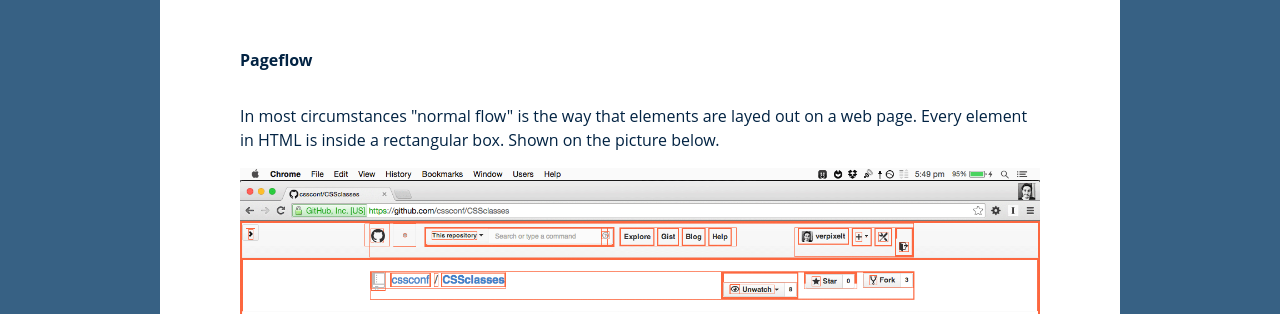
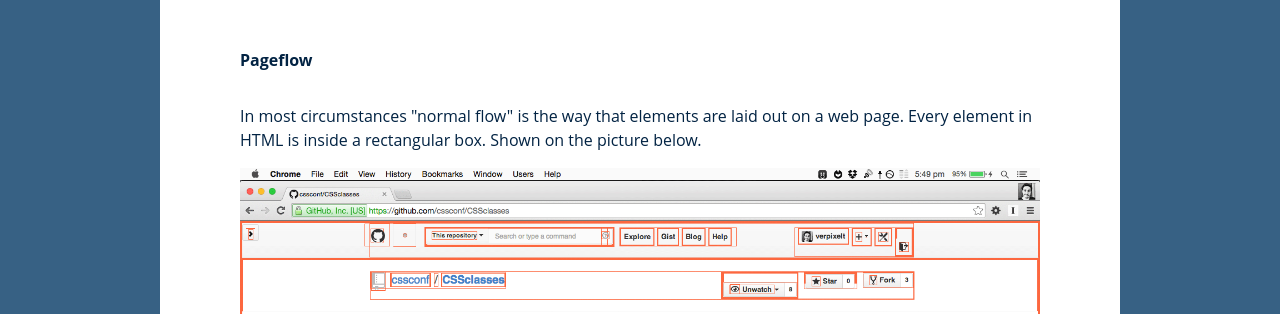
Before and after one commit to cssconf/CSSclasses--old, a Jekyll site: the page built from learning-materials.html, in a window 1280 px wide. Shown: the part 4613-4927 px from the top of the page. Built offline with Jekyll 4.4.1, drawn with Linux system fonts in a browser that asks for light colours; nearby versions of some CDN libraries.

Commit message:
Add box model chapter and typo fixes by @trodrigues #43

```diff
--- a/_sass/screen.scss
+++ b/_sass/screen.scss
@@ -22,7 +22,8 @@
 }
 
 img {
-  width: 100%;
+  max-width: 100%;
+  height: auto;
 }
 
 // links
@@ -170,6 +171,7 @@
     display: block;
     margin-top: 1em;
     margin-bottom: 1em;
+    text-align: center;
   }
 }
 
--- a/css/screen.css
+++ b/css/screen.css
@@ -1109,34 +1109,35 @@
 
 /* line 24, ../_sass/screen.scss */
 img {
-  width: 100%;
+  max-width: 100%;
+  height: auto;
 }
 
-/* line 29, ../_sass/screen.scss */
+/* line 30, ../_sass/screen.scss */
 a, a:visited {
   color: #376184;
   border-bottom: 2px solid;
   text-decoration: none;
 }
 
-/* line 35, ../_sass/screen.scss */
+/* line 36, ../_sass/screen.scss */
 a:hover, a:focus {
   opacity: .7;
 }
 
-/* line 40, ../_sass/screen.scss */
+/* line 41, ../_sass/screen.scss */
 .site-header a, .site-footer a, .site-nav a {
   color: white;
   border-bottom: 0;
 }
 
-/* line 47, ../_sass/screen.scss */
+/* line 48, ../_sass/screen.scss */
 .site-byline a {
   color: #ffd075;
   border-bottom: 0;
 }
 
-/* line 55, ../_sass/screen.scss */
+/* line 56, ../_sass/screen.scss */
 .team a[href^="https://twitter.com"],
 .team a[href^="https://github.com"] {
   background-repeat: no-repeat;
@@ -1144,16 +1145,16 @@
   border-bottom: none;
   padding-left: 1.6em;
 }
-/* line 62, ../_sass/screen.scss */
+/* line 63, ../_sass/screen.scss */
 .team a[href^="https://twitter.com"] {
   background-image: url(../images/twitter.svg);
 }
-/* line 66, ../_sass/screen.scss */
+/* line 67, ../_sass/screen.scss */
 .team a[href^="https://github.com"] {
   background-image: url(../images/github.svg);
 }
 
-/* line 71, ../_sass/screen.scss */
+/* line 72, ../_sass/screen.scss */
 .button, .button:visited {
   display: inline-block;
   margin: 1em auto;
@@ -1167,7 +1168,7 @@
   border: none;
 }
 
-/* line 83, ../_sass/screen.scss */
+/* line 84, ../_sass/screen.scss */
 .site-header, .site-footer, .main-content {
   max-width: 36em;
   margin: 2em auto;
@@ -1175,72 +1176,72 @@
   position: relative;
 }
 
-/* line 89, ../_sass/screen.scss */
+/* line 90, ../_sass/screen.scss */
 .site-header, .site-footer {
   color: #FFF;
   text-align: center;
   padding: 1em;
 }
 
-/* line 95, ../_sass/screen.scss */
+/* line 96, ../_sass/screen.scss */
 .site-footer {
   overflow: hidden;
 }
 
-/* line 99, ../_sass/screen.scss */
+/* line 100, ../_sass/screen.scss */
 .footer-list {
   padding: 0;
   margin: 0;
 }
-/* line 102, ../_sass/screen.scss */
+/* line 103, ../_sass/screen.scss */
 .footer-list li {
   margin-left: 20px;
   display: inline-block;
   list-style: none;
   line-height: 2.3;
 }
-/* line 107, ../_sass/screen.scss */
+/* line 108, ../_sass/screen.scss */
 .footer-list li:first-child {
   margin-left: 0;
 }
-/* line 110, ../_sass/screen.scss */
+/* line 111, ../_sass/screen.scss */
 .footer-list li a {
   padding: .5em 1em;
 }
 
-/* line 116, ../_sass/screen.scss */
+/* line 117, ../_sass/screen.scss */
 .footer-link {
   position: relative;
   overflow: visible;
 }
-/* line 119, ../_sass/screen.scss */
+/* line 120, ../_sass/screen.scss */
 .footer-link svg {
   display: block;
   overflow: visible;
 }
 
-/* line 125, ../_sass/screen.scss */
+/* line 126, ../_sass/screen.scss */
 .footer-link .icon {
   position: absolute;
 }
-/* line 127, ../_sass/screen.scss */
+/* line 128, ../_sass/screen.scss */
 .footer-link .icon svg {
   max-height: 100%;
 }
 
-/* line 132, ../_sass/screen.scss */
+/* line 133, ../_sass/screen.scss */
 .footer-link .github {
   left: -20px;
   top: 2px;
 }
 
-/* line 137, ../_sass/screen.scss */
+/* line 138, ../_sass/screen.scss */
 .footer-link .twitter {
   left: -17px;
   top: 2px;
 }
 
-/* line 142, ../_sass/screen.scss */
+/* line 143, ../_sass/screen.scss */
 .end-note {
   background-color: #ff6b69;
   color: white;
@@ -1249,7 +1250,7 @@
   padding: .5em;
 }
 
-/* line 150, ../_sass/screen.scss */
+/* line 151, ../_sass/screen.scss */
 .main-content {
   max-width: 60em;
   padding: 1em;
@@ -1257,12 +1258,12 @@
   border-top: 10px solid #67c4b3;
 }
 
-/* line 158, ../_sass/screen.scss */
+/* line 159, ../_sass/screen.scss */
 .icon svg {
   width: 28px;
 }
 
-/* line 163, ../_sass/screen.scss */
+/* line 164, ../_sass/screen.scss */
 section {
   margin-top: 2em;
   margin-bottom: 2em;
@@ -1270,38 +1271,39 @@
   padding-bottom: 2em;
   border-top: 4px solid #67c4b3;
 }
-/* line 169, ../_sass/screen.scss */
+/* line 170, ../_sass/screen.scss */
 section img {
   display: block;
   margin-top: 1em;
   margin-bottom: 1em;
+  text-align: center;
 }
 
-/* line 177, ../_sass/screen.scss */
+/* line 179, ../_sass/screen.scss */
 code {
   padding: 1px 2px;
   border-radius: 2px;
   background-color: #dff2ef;
 }
 
-/* line 183, ../_sass/screen.scss */
+/* line 185, ../_sass/screen.scss */
 .highlight {
   margin: 1em 0;
   background-color: #dff2ef;
 }
-/* line 186, ../_sass/screen.scss */
+/* line 188, ../_sass/screen.scss */
 .highlight pre {
   margin: 0;
   padding: 1em;
   font-size: 14px;
 }
 
-/* line 193, ../_sass/screen.scss */
+/* line 195, ../_sass/screen.scss */
 .sidebyside {
   display: block;
   position: relative;
 }
-/* line 196, ../_sass/screen.scss */
+/* line 198, ../_sass/screen.scss */
 .sidebyside:before {
   content: ' ';
   position: absolute;
@@ -1312,7 +1314,7 @@
   display: block;
   z-index: 0;
 }
-/* line 206, ../_sass/screen.scss */
+/* line 208, ../_sass/screen.scss */
 .sidebyside .description {
   width: 50%;
   display: inline-block;
@@ -1325,7 +1327,7 @@
   -webkit-user-select: none;
   user-select: none;
 }
-/* line 218, ../_sass/screen.scss */
+/* line 220, ../_sass/screen.scss */
 .sidebyside .highlight {
   width: 49%;
   display: inline-block;
@@ -1335,44 +1337,44 @@
   z-index: 1;
   position: relative;
 }
-/* line 227, ../_sass/screen.scss */
+/* line 229, ../_sass/screen.scss */
 .sidebyside .highlight pre {
   margin: 0;
 }
 
-/* line 233, ../_sass/screen.scss */
+/* line 235, ../_sass/screen.scss */
 iframe {
   border: 1px solid #67c4b3;
 }
 
 @media screen and (min-width: 25em) {
-  /* line 238, ../_sass/screen.scss */
+  /* line 240, ../_sass/screen.scss */
   body {
     font-size: 16px;
   }
 
-  /* line 241, ../_sass/screen.scss */
+  /* line 243, ../_sass/screen.scss */
   .site-header, .site-footer {
     padding: 2em 2em;
   }
 
-  /* line 244, ../_sass/screen.scss */
+  /* line 246, ../_sass/screen.scss */
   .main-content {
     padding: 3em 2em;
   }
 }
 @media screen and (min-width: 42.5em) {
-  /* line 249, ../_sass/screen.scss */
+  /* line 251, ../_sass/screen.scss */
   .site-header, .site-footer {
     padding: 2em 3em;
   }
 
-  /* line 252, ../_sass/screen.scss */
+  /* line 254, ../_sass/screen.scss */
   .main-content {
     padding: 4em 5em;
   }
 }
-/* line 257, ../_sass/screen.scss */
+/* line 259, ../_sass/screen.scss */
 .list-wo-bullets {
   padding: 0;
   list-style: none;
--- a/learning-materials.html
+++ b/learning-materials.html
@@ -70,14 +70,15 @@
     {% endhighlight %}
     <p>In the above example, you can see our first case of an attribute. It starts with a lowercase name, and then is almost always followed by an = and a ‘value’ that’s surrounded in double quotes, "like this". An element can have many attributes, in which case you separate them by spaces, as you’ll see soon. Attributes give information about an element in particular.</p>
     <h4 id="pageflow">Pageflow</h4>
-    <p>In most circumstances "normal flow" is the way that elements are layed out on a web page. Every element in HTML is inside a rectangular box. Shown on the picture below.</p>
+    <p>In most circumstances "normal flow" is the way that elements are laid out on a web page. Every element in HTML is inside a rectangular box. Shown on the picture below.</p>
     <img src="../images/pageflow-boxes.png" alt="">
     <p>In our example, each of these boxes are one of two different types: <strong>inline boxes</strong> or <strong>block boxes</strong>. So what exactly does this mean? Let’s start with block boxes.</p>
-    <p><strong>Block boxes</strong> are positioned one after the other in order they’ve been written in the HTML file. They normally start in the upper left corner and go down to the bottom.</p>
+
+    <p><strong>Block boxes</strong> are stacked vertically one after the other in order they’ve been written in the HTML file, and they usually occupy the whole width of the page. They normally start in the upper left corner and go down to the bottom.</p>
     <p>Here is a simple example. Don’t get confused by the additional CSS. It’s just there for the purpose of making the boxes visible.</p>
     <p data-height="404" data-theme-id="0" data-slug-hash="tmcHC" data-default-tab="result" class='codepen'>See the Pen <a href='http://codepen.io/verpixelt/pen/tmcHC/'>CSSClasses Block Boxes</a> by Kevin Lorenz (<a href='http://codepen.io/verpixelt'>@verpixelt</a>) on <a href='http://codepen.io'>CodePen</a>.</p>
     <script async src="//codepen.io/assets/embed/ei.js"></script>
-    <p><strong>Inline Boxes</strong> work a bit different. These boxes will also start at to upper left corner, but will arrange itselfs horizontal.</p>
+    <p><strong>Inline Boxes</strong> work a bit different. These boxes will also start at the upper left corner, but will arrange itselfs horizontal.</p>
     <p>Here’s an example for that as well.</p>
     <p data-height="268" data-theme-id="0" data-slug-hash="rtvGu" data-default-tab="result" class='codepen'>See the Pen <a href='http://codepen.io/verpixelt/pen/rtvGu/'>CSSClasses inline box</a> by Kevin Lorenz (<a href='http://codepen.io/verpixelt'>@verpixelt</a>) on <a href='http://codepen.io'>CodePen</a>.</p>
     <script async src="//codepen.io/assets/embed/ei.js"></script>
@@ -155,7 +156,7 @@
 </html>
         {% endhighlight %}
     </div>
-    And there we are, this is our first <em>valid</em> HTML file! Here it is again, so you can neatly copy&paste it:
+    <p>And there we are, this is our first <em>valid</em> HTML file! Here it is again, so you can neatly copy&paste it:</p>
 {% highlight HTML %}
 <!DOCTYPE html>
 <html>
@@ -373,6 +375,24 @@
     {% endhighlight %}
     <p>Here you see an even thicker border that is not solid and has a different color, but is also <code>dashed</code> instead of <code>solid</code>. The color is a good example for how many different types of values a lot of CSS properties accept. Let’s just say there are a lot more than would fit nicely on this page. Often you’ll find yourself searching the web for the accepted input values, or looking them up in the <em>CSS spec</em> (check links at the end of the tutorial). This color value is in HEX RGB notation. It can be convenient to use a color picker tool (you can find them online or even use good ol’ MSPaint!) to find the color you want and then just copy and paste the value from there.</p>
 
+
+     <h4 id="boxmodel">The Box Model</h4>
+    <p>The Box Model is something that describes how all of these boxes behave, and how the browser knows about the space they occupy on a page.</p>
+
+    <p>We’ve told you that you can specify width, height and borders, but there’s more than that. You can also specify a <code>padding</code>, which is some space between your content and the edge of the box. And you can specify a <code>margin</code>, which is the size between the box and it's neighboring boxes.</p>
+
+    <p>Here’s an example with all of these properties so you can see how they behave. Note that the content is 5px away from the border, and that the boxes are 10px away from each other.</p>
+    <p data-height="268" data-theme-id="0" data-slug-hash="jzfqi" data-default-tab="result" class='codepen'>See the Pen <a href='http://codepen.io/trodrigues/pen/jzfqi/'>jzfqi</a> by Tiago Rodrigues (<a href='http://codepen.io/trodrigues'>@trodrigues</a>) on <a href='http://codepen.io'>CodePen</a>.</p>
+<script async src="//codepen.io/assets/embed/ei.js"></script>
+
+    <p>And here you can see how these different properties compose a box:</p>
+    <p><img src="../images/boxmodel.png" alt=""></p>
+
+    <!-- TODO need to explain shorthand before explaining the padding stuff and how much size it occupies -->
+    <!--<p>Now, how much space does this box occupy on a page? We need to take into account not just the width and the height that was specified, but also the paddings and the borders (we can forget about the margins for now). So in reality, our box occupies a size of 80x plus 5px on each side for the paddings, </p>
+    -->
+
+
     <h4 id="hover">Hover</h4>
     <p>Hover is a small example of how you can add some fun little interactivity to your site. Take our <code>div</code> example from above and let’s add a little bit to our CSS:</p>
     {% highlight CSS %}
```
Also changed, not shown: other parts of learning-materials.html (+1 -0 lines), images/boxmodel.png (added). Lines whose indentation alone changed are shown as unchanged.
